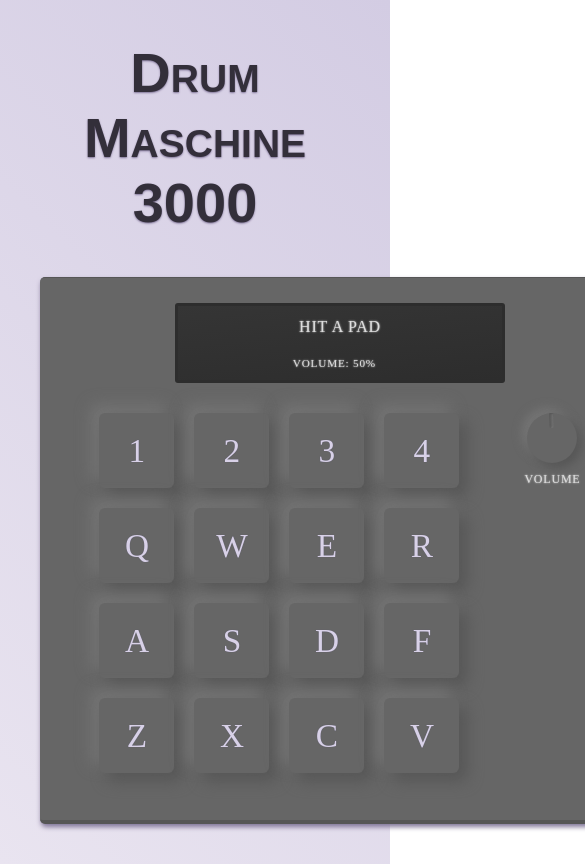
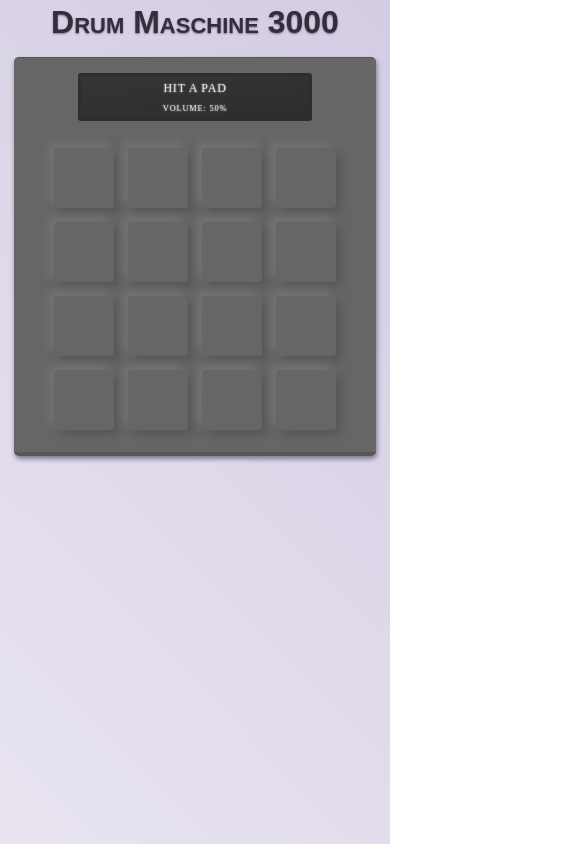
Before and after one commit to chadchristensen/drummachine3000, a React (Create React App) app: page / in a window 390 px wide. Shown: the top 864 px of the page, 585 px wide, since content can reach past the window. Built offline with nearby package versions, Linux system fonts and the light colour scheme; no server answers; a web font is replaced by a local one.

Commit message:
add media queries

```diff
--- a/src/App.js
+++ b/src/App.js
@@ -12,27 +12,36 @@ import keyMappings from './data/keyMappings.json';
 
 const AppContainer = styled.div`
   text-align: center;
-  padding: 2.5em;
+  padding: 1.6em;
   min-height: 100vh;
   background: #d3cce3;
   background: -webkit-linear-gradient(45deg, #e9e4f0, #d3cce3);
   background: linear-gradient(45deg, #e9e4f0, #d3cce3);
+
+  @media(max-width: 600px) {
+    padding: .25em;
+  }
 `
 
 const Title = styled.h1`
   font-family: 'Paytone One', 'Arial', 'sans-serif';
   font-weight: 700;
-  font-size: 3.5em;
+  font-size: 3em;
   font-variant: small-caps;
   margin-top: 0;
-  margin-bottom: .75em;
+  margin-bottom: .5em;
   color: #332f3a;
   text-shadow: 0px 1px 2px #807598;
+
+  @media(max-width: 600px) {
+    font-size: 2em;
+  }
 `
 
 const DrumMachine = styled.div`
   display: inline-block;
-  width: 600px;
+  width: 95%;
+  max-width: 600px;
   padding: 25px;
   background-color: #666666;
   border-radius: 5px;
@@ -41,12 +50,26 @@ const DrumMachine = styled.div`
   border-top: 1px solid #565656;
   border-bottom: 4px solid #565656;
   box-shadow: 1px 3px 5px 0px #807598;
+
+  @media(max-width: 600px) {
+    padding: 15px;
+  }
 `
 
 const WorkSpace = styled.div`
   display: flex;
   justify-content: space-around;
   margin: .75em;
+
+  @media(max-width: 600px) {
+    margin: 0;
+  }
+`
+
+const ControlKnobs = styled.div`
+  @media(max-width: 600px) {
+    display: none;
+  }
 `
 
 let buffer;
@@ -113,7 +136,7 @@ function App () {
             sounds={sounds}
             handlePadPress={setActiveSound}
           />
-          <div>
+          <ControlKnobs>
             <Knob
               label="volume"
               degrees={260}
@@ -122,7 +145,7 @@ function App () {
               value={volume}
               onChange={handleVolumeChange}
             />
-          </div>
+          </ControlKnobs>
         </WorkSpace>
       </DrumMachine>
     </AppContainer>
--- a/src/components/DrumBank.js
+++ b/src/components/DrumBank.js
@@ -10,6 +10,10 @@ const PadsContainer = styled.div`
   flex-wrap: wrap;
   flex-flow: wrap-reverse;
   align-content: center;
+
+  @media(max-width: 600px) {
+    justify-content: center;
+  }
 `
 
 function DrumBank({ sounds, activeSound, handlePadPress }) {
--- a/src/components/DrumPad.js
+++ b/src/components/DrumPad.js
@@ -28,6 +28,25 @@ const Pad = styled.button`
     color: #d8d1e7;
     text-shadow: 0 0 1px rgb(90, 87, 111);
   }
+
+  @media(max-width: 768px) {
+    kbd {
+      display: none;
+    }
+  }
+
+  @media(max-width: 420px) {
+    height: 60px;
+    width: 60px;
+    margin: 7px;
+    border-radius: 4px;
+    box-shadow:  5px 5px 10px #575757, -5px -5px 10px #757575;
+  }
+
+  @media(max-width: 374px) {
+    height: 48px;
+    width: 48px;
+  }
 `
 
 function DrumPad({isActive, sound, keyboardChar, handlePadPress, item}) {
--- a/src/components/LedDisplay.js
+++ b/src/components/LedDisplay.js
@@ -16,6 +16,12 @@ const DisplayContainer = styled.div`
   text-transform: uppercase;
   font-family: 'Raleway Dots';
   text-shadow: rgba(255, 255, 255, .8) 0 0 2px;
+
+  @media(max-width: 600px) {
+    width: 70%;
+    height: 4em;
+    font-size: .75em;
+  }
 `
 
 const SoundRow = styled.div`
@@ -31,7 +37,6 @@ const ParameterRow = styled.div`
 
   span {
     display: inline-block;
-    margin-right: 1em;
   }
 `
 
```
